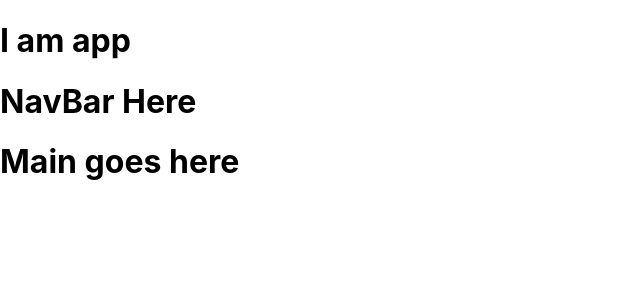
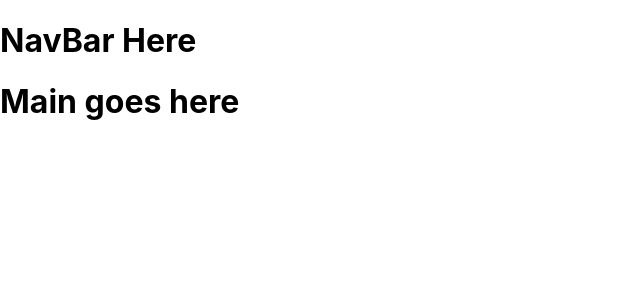
Before and after one commit to atoopdev/react-website, a React (Create React App) app in the folder react-webpage/: page / in a window 1280 px wide. Shown: the top 300 px of the page, without its empty margins (0-640 px from the left). Built offline with nearby package versions, Linux system fonts and the light colour scheme.

Commit message:
basic component setup

```diff
--- a/react-webpage/src/App.js
+++ b/react-webpage/src/App.js
@@ -8,7 +8,10 @@ import Main from "./components/Main"
 
 function App() {
   return (
-   <h1>I am app</h1>
+    <div>
+   <NavBar />
+    <Main />
+    </div>
   );
 }
 
--- a/react-webpage/src/index.js
+++ b/react-webpage/src/index.js
@@ -3,16 +3,12 @@ import ReactDOM from 'react-dom/client';
 import './index.css';
 import App from './App';
 import reportWebVitals from './reportWebVitals';
-import NavBar from "./components/NavBar"
-import Main from "./components/Main"
 
 
 const root = ReactDOM.createRoot(document.getElementById('root'));
 root.render(
   <React.StrictMode>
     <App />
-    <NavBar />
-    <Main />
   </React.StrictMode>
 );
 
```
